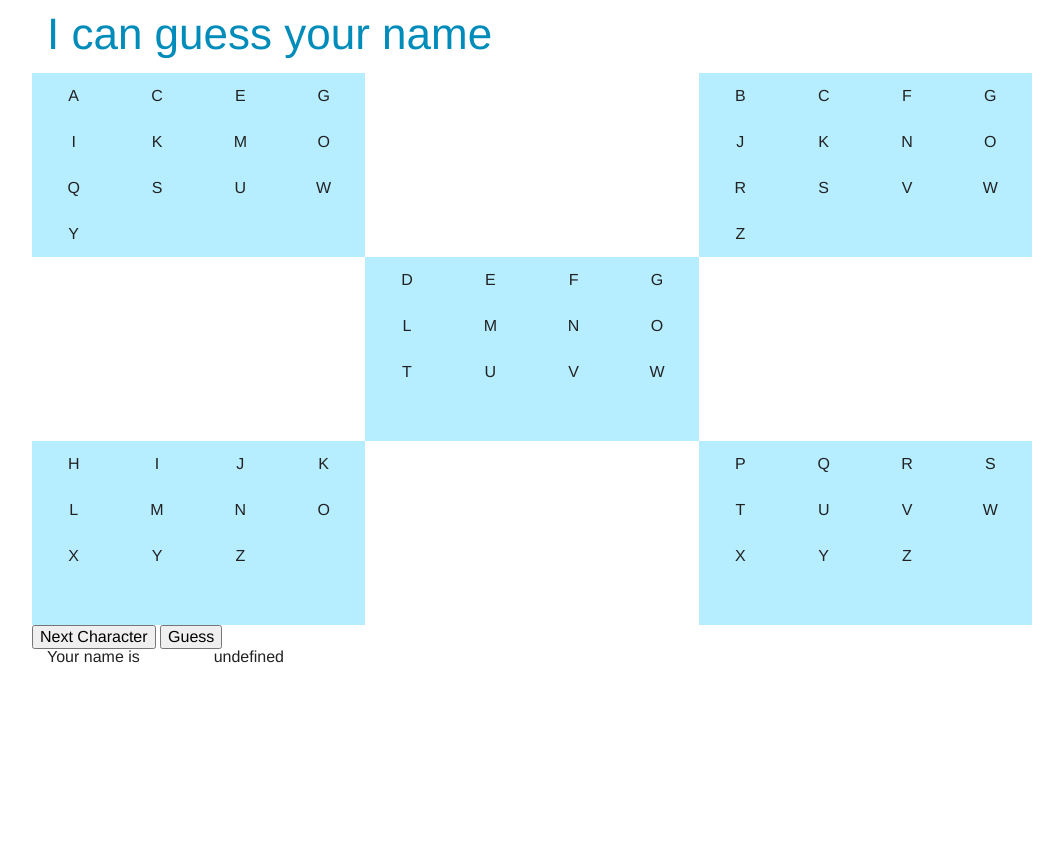
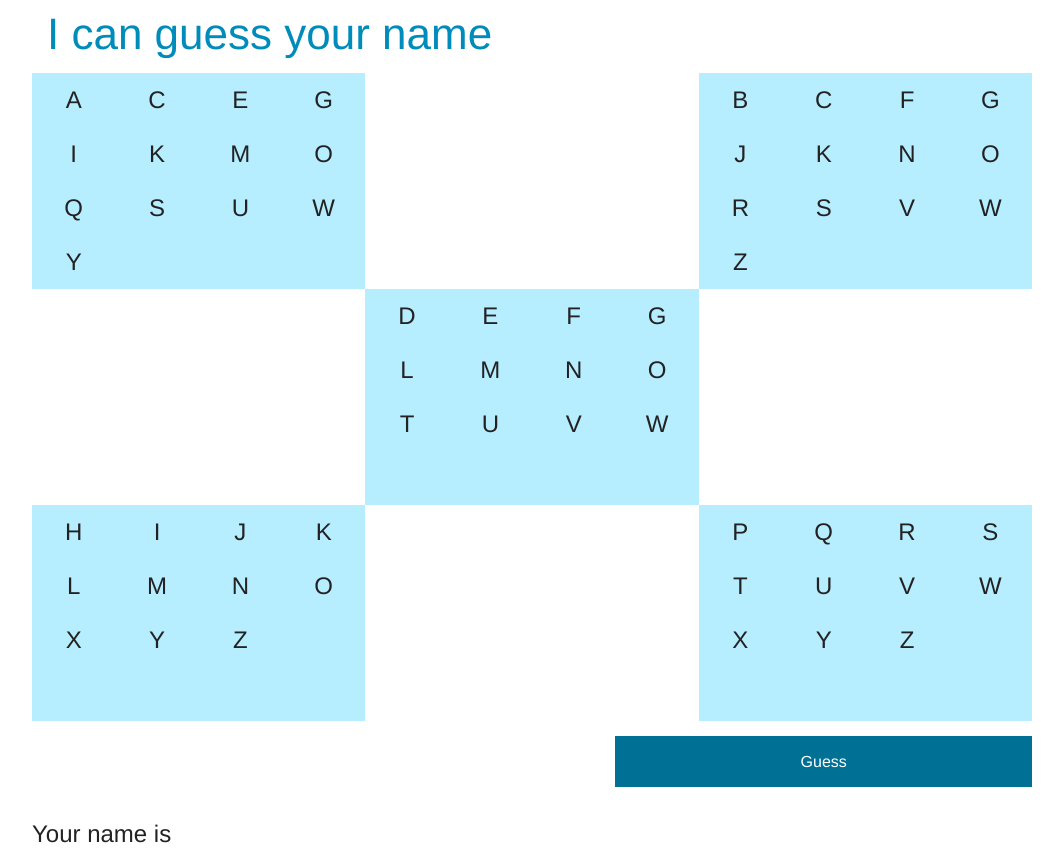
Before and after one commit to MacKittipat/nameguesser, a plain HTML site: page index.html in a window 1280 px wide. Both pictures are taken after a click on the button "Guess". Shown: the whole page, without its empty margins (108-1171 px from the left). Before the commit the page ends 800 px from the top, so only its background shows below. Drawn offline with Linux system fonts and the light colour scheme.

Commit message:
Improve UI

```diff
--- a/assets/css/style.css
+++ b/assets/css/style.css
@@ -1,3 +1,6 @@
+body {
+    font-size: 24px;
+}
 .card {
     background-color: #b6edff;
     cursor: pointer;
@@ -9,3 +12,6 @@
     text-align: center;
     padding: 15px 0px 15px 0px;
 }
+.row_margin {
+    margin-bottom: 15px;
+}
--- a/assets/js/main.js
+++ b/assets/js/main.js
@@ -8,12 +8,23 @@ var classCardSelected = "card_selected";
 $(document).ready(function() {
     $(".card").click(function() {
         $(this).toggleClass(classCardSelected);
+        var countCardSelected = 0;
+        $(".card").each(function(index) {
+            if ($(this).hasClass(classCardSelected)) {
+                countCardSelected++;
+            }
+        });
+        if(
+                (countCardSelected > 0 && $("#btnNextChar").is(':hidden')) ||
+                (countCardSelected == 0 && !$("#btnNextChar").is(':hidden'))) {
+            $("#btnNextChar").toggle();
+        }
     });
 
     $("#btnNextChar").click(function() {
         addNameValues();
-        // Append _
-        $("#txtAnswer").html($("#txtAnswer").html() + "_");
+        // Hidden
+        $("#btnNextChar").hide();
         // Clear card
         $(".card").removeClass(classCardSelected);
     });
@@ -22,6 +33,10 @@ $(document).ready(function() {
         addNameValues();
         // Display result
         calculateName();
+        // Clear nameValues
+        nameValues = new Array();
+        // Clear card
+        $(".card").removeClass(classCardSelected);
     });
 });
 
@@ -32,7 +47,10 @@ function addNameValues() {
             charValues.push(cardIndexValues[index]);
         }
     });
-    nameValues.push(charValues);
+    console.log(charValues);
+    if(charValues.length > 0) {
+        nameValues.push(charValues);
+    }
 }
 
 function calculateName() {
--- a/index.html
+++ b/index.html
@@ -18,6 +18,7 @@
                 </a>
             </h1>
         </div>
+        <div class="row_margin">
             <div class="row">
                 <div class="column large-4 card">
                     <div class="row">
@@ -326,16 +327,13 @@
                     </div>
                 </div>
             </div>
-        <div class="row">
-            <input type="button" id="btnNextChar" value="Next Character" />
-            <input type="button" id="btnGuess" value="Guess" />
         </div>
-        <div class="row">
-            <div class="column large-2">
-                Your name is
+        <div class="row row_margin">
+            <input type="button" class="button column large-5" id="btnNextChar" value="Next Character" style="display: none;">
+            <input type="button" class="button column large-5 large-offset-2" id="btnGuess" value="Guess">
         </div>
-            <div id="txtAnswer" class="column large-10">
-            </div>
+        <div class="row row_margin">
+            Your name is <span id="txtAnswer"></span>
         </div>
     </body>
 </html>
```
Lines whose indentation alone changed are shown as unchanged.
